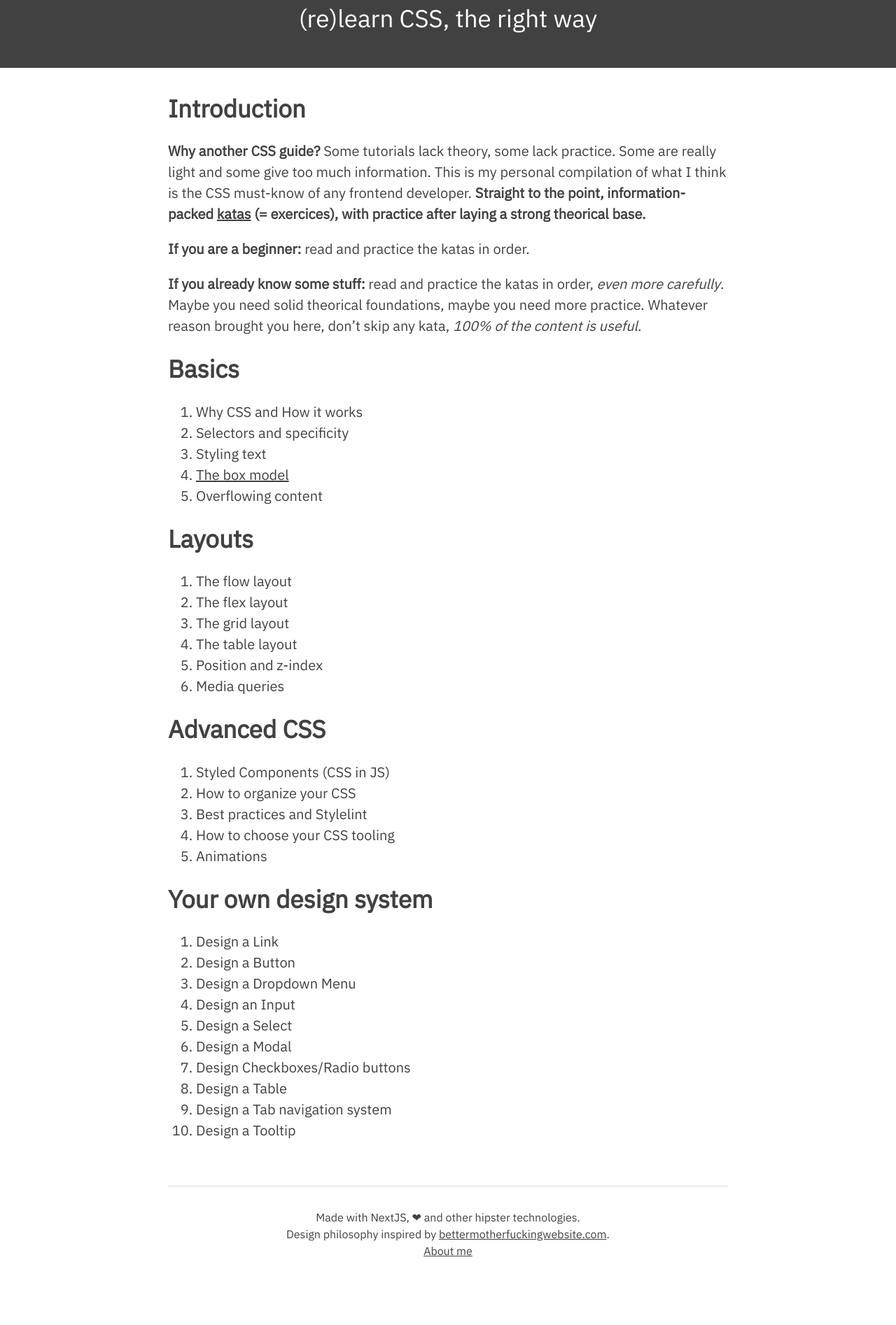
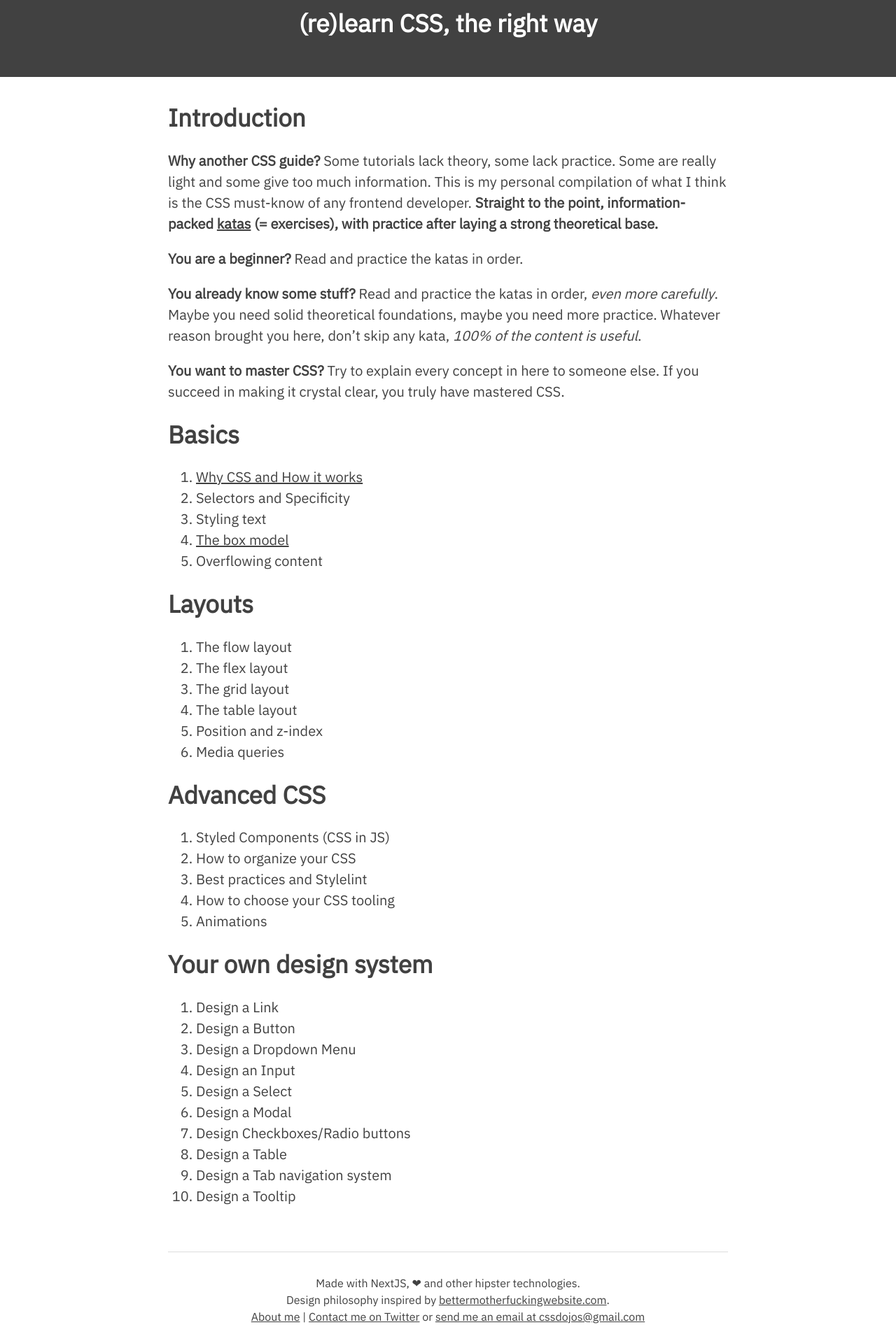
Before and after one commit to AlbericTrancart/cssdojo, a Next.js app: page / in a window 1280 px wide. Shown: the part 119-2013 px from the top of the page at 70% size. Before the commit the page ends 1919 px from the top, so only its background shows below. Built offline with nearby package versions, Linux system fonts and the light colour scheme.

Commit message:
Improve general design

```diff
--- a/components/Footer/index.tsx
+++ b/components/Footer/index.tsx
@@ -30,6 +30,19 @@ export const Footer = () => (
     .<br />
     <Link as="a" target="_blank" rel="noreferrer noopener" href="https://alberic.trancart.net/">
       About me
+    </Link>{' '}
+    |{' '}
+    <Link
+      as="a"
+      target="_blank"
+      rel="noreferrer noopener"
+      href="https://twitter.com/alberictrancart"
+    >
+      Contact me on Twitter
+    </Link>{' '}
+    or{' '}
+    <Link as="a" target="_blank" rel="noreferrer noopener" href="mailto:cssdojos@gmail.com">
+      send me an email at cssdojos@gmail.com
     </Link>
   </Container>
 );
--- a/components/Link/index.tsx
+++ b/components/Link/index.tsx
@@ -16,8 +16,7 @@ const StyledLink = styled.a`
 
   &:hover,
   &:focus,
-  &:active,
-  &:visited {
+  &:active {
     color: ${colorPalette.blue};
   }
 `;
--- a/pages/_app.tsx
+++ b/pages/_app.tsx
@@ -16,7 +16,7 @@ const App: React.FC<AppProps> = ({ Component, pageProps }) => {
   });
 
   const config = getPageConfig(router.route);
-  const title = config === null ? 'cssdojo' : `cssdojo | ${config.title}`;
+  const title = config ? `cssdojo | ${config.title}` : 'cssdojo';
 
   return (
     <>
--- a/pages/index.tsx
+++ b/pages/index.tsx
@@ -1,12 +1,24 @@
 import { Subtitle } from 'components/Layout';
 import { Link } from 'components/Link';
 import { NextPage } from 'next';
-import { PAGES } from 'services/pages';
+import { ReactNode } from 'react';
+import { Page, PAGES } from 'services/pages';
+
+interface Props {
+  children: ReactNode;
+  page: Page;
+}
+const Kata: React.FC<Props> = ({ children, page }) => (
+  <li>
+    <Link href={page.url}>{children}</Link>
+  </li>
+);
 
 const Home: NextPage = () => (
   <>
     <section>
       <Subtitle>Introduction</Subtitle>
+
       <p>
         <strong>Why another CSS guide?</strong> Some tutorials lack theory, some lack practice. Some
         are really light and some give too much information. This is my personal compilation of what
@@ -21,35 +33,42 @@ const Home: NextPage = () => (
           >
             katas
           </Link>{' '}
-          (= exercices), with practice after laying a strong theorical base.
+          (= exercises), with practice after laying a strong theoretical base.
         </strong>
       </p>
+
       <p>
-        <strong>If you are a beginner:</strong> read and practice the katas in order.
+        <strong>You are a beginner?</strong> Read and practice the katas in order.
       </p>
+
       <p>
-        <strong>If you already know some stuff:</strong> read and practice the katas in order,{' '}
-        <em>even more carefully</em>. Maybe you need solid theorical foundations, maybe you need
+        <strong>You already know some stuff?</strong> Read and practice the katas in order,{' '}
+        <em>even more carefully</em>. Maybe you need solid theoretical foundations, maybe you need
         more practice. Whatever reason brought you here, don’t skip any kata,{' '}
         <em>100% of the content is useful</em>.
+      </p>
+
+      <p>
+        <strong>You want to master CSS?</strong> Try to explain every concept in here to someone
+        else. If you succeed in making it crystal clear, you truly have mastered CSS.
       </p>
     </section>
 
     <section>
       <Subtitle>Basics</Subtitle>
+
       <ol>
-        <li>Why CSS and How it works</li>
-        <li>Selectors and specificity</li>
+        <Kata page={PAGES.WhyCSSHowItWorks}>Why CSS and How it works</Kata>
+        <li>Selectors and Specificity</li>
         <li>Styling text</li>
-        <li>
-          <Link href={PAGES.TheBoxModel.url}>The box model</Link>
-        </li>
+        <Kata page={PAGES.TheBoxModel}>The box model</Kata>
         <li>Overflowing content</li>
       </ol>
     </section>
 
     <section>
       <Subtitle>Layouts</Subtitle>
+
       <ol>
         <li>The flow layout</li>
         <li>The flex layout</li>
@@ -62,6 +81,7 @@ const Home: NextPage = () => (
 
     <section>
       <Subtitle>Advanced CSS</Subtitle>
+
       <ol>
         <li>Styled Components (CSS in JS)</li>
         <li>How to organize your CSS</li>
@@ -73,6 +93,7 @@ const Home: NextPage = () => (
 
     <section>
       <Subtitle>Your own design system</Subtitle>
+
       <ol>
         <li>Design a Link</li>
         <li>Design a Button</li>
--- a/services/pages.ts
+++ b/services/pages.ts
@@ -1,9 +1,9 @@
-interface Page {
+export interface Page {
   url: string;
   title: string;
 }
 
-export const PAGES: { [key: string]: Page } = {
+export const PAGES = {
   Home: {
     url: '/',
     title: 'Home',
@@ -11,16 +11,29 @@ export const PAGES: { [key: string]: Page } = {
 
   // Katas
   // Basics
+  WhyCSSHowItWorks: {
+    url: '/learn/basics/why-css-how-it-works',
+    title: 'Why CSS and How it works',
+  },
+  SelectorsSpecificity: {
+    url: '/learn/basics/selectors-specificity',
+    title: 'Selectors and Specificity',
+  },
   TheBoxModel: {
     url: '/learn/basics/the-box-model',
     title: 'The Box Model',
   },
+  OverflowingContent: {
+    url: '/learn/basics/overflowing-content',
+    title: 'Overflowing content',
+  },
+
+  // Layouts
+  FlowLayout: {
+    url: '/learn/layouts/flow-layout',
+    title: 'The flow layout',
+  },
 };
 
-export const getPageConfig = (route: string) => {
-  if (route in PAGES) {
-    return PAGES[route];
-  }
-
-  return null;
-};
+export const getPageConfig = (route: string) =>
+  Object.values(PAGES).find((page) => route === page.url);
```
Also changed, not shown: .eslintrc.js.
